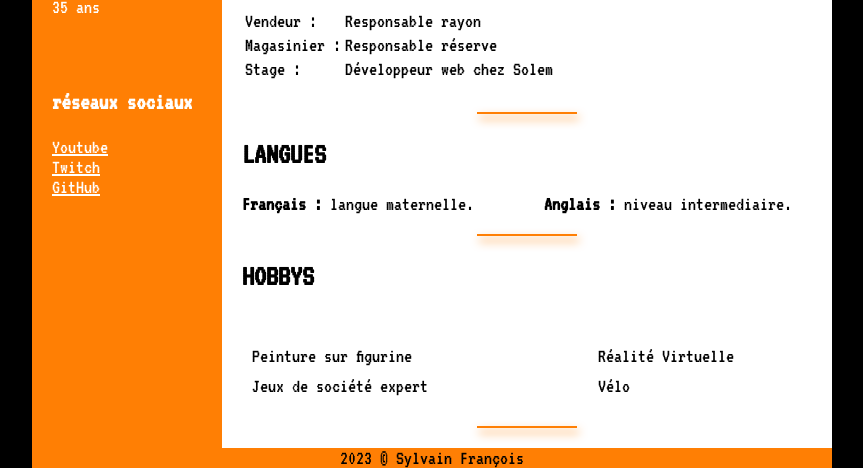
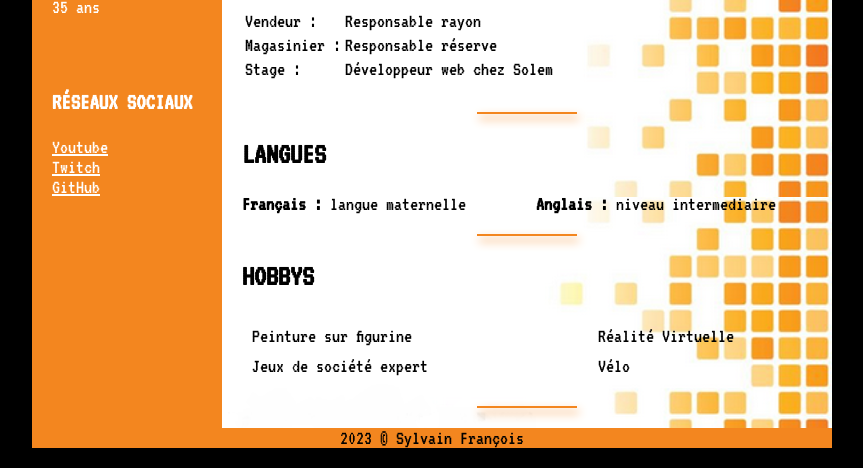
Before and after one commit to Selkyn/MonCV.html, a plain HTML site: page webroot/index.html in a window 1280 px wide. Shown: the part 587-1055 px from the top of the page, without its empty margins (208-1071 px from the left). Drawn offline with Linux system fonts and the light colour scheme.

Commit message:
second push with debian

```diff
--- a/webroot/index.html
+++ b/webroot/index.html
@@ -107,8 +107,8 @@
       <div class="section-right-div">
         <h2>langues</h2>
         <div id="langage-div">
-          <p><span class="cv-span">Français :</span> langue maternelle.</p>
-          <p><span class="cv-span">Anglais :</span> niveau intermediaire.</p>
+          <p><span class="cv-span">Français :</span> langue maternelle</p>
+          <p><span class="cv-span">Anglais :</span> niveau intermediaire</p>
         </div>
       </div>
       <span id="separator"></span>
--- a/webroot/style.css
+++ b/webroot/style.css
@@ -1,5 +1,5 @@
 :root {
-    --main-color : #ff7f04;
+    --main-color : #f3861f;
     --second-color : white;
     --border-radius : 8px;
 }
@@ -33,9 +33,13 @@ h2 {
     text-transform: uppercase;
 }
 
+h3 {
+    text-transform: uppercase;
+}
 ul {
     list-style: none;
     padding-inline-start: 0px;
+    margin-top: 0px;
 }
 
 a {
@@ -66,7 +70,8 @@ a {
 #main-section-right {
     display: flex;
     flex-direction: column;
-    background-repeat: no-repeat;
+    background-image: url(images/pixel4.png);
+    background-position: cover;
     background-color: white;
 }
 
```
Also changed, not shown: webroot/images/pixel4.PNG (added).
